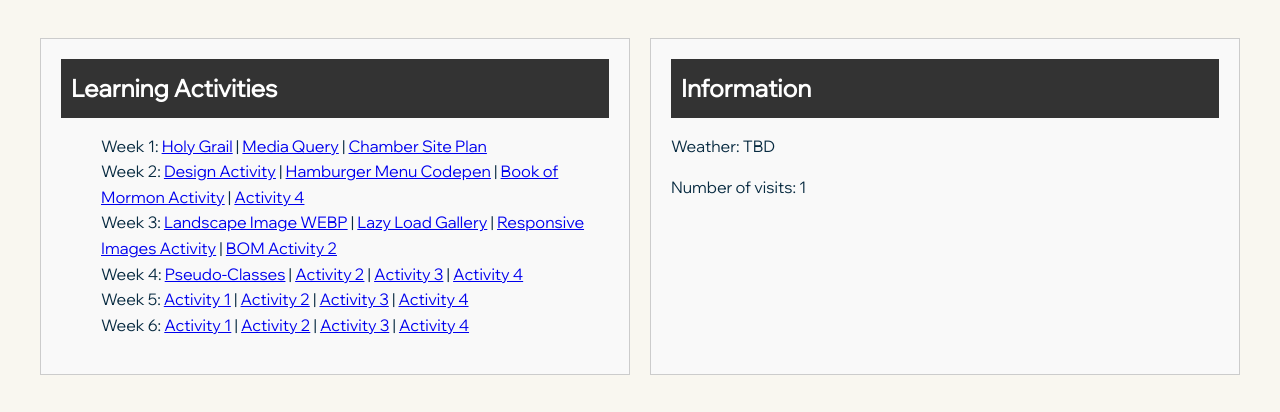
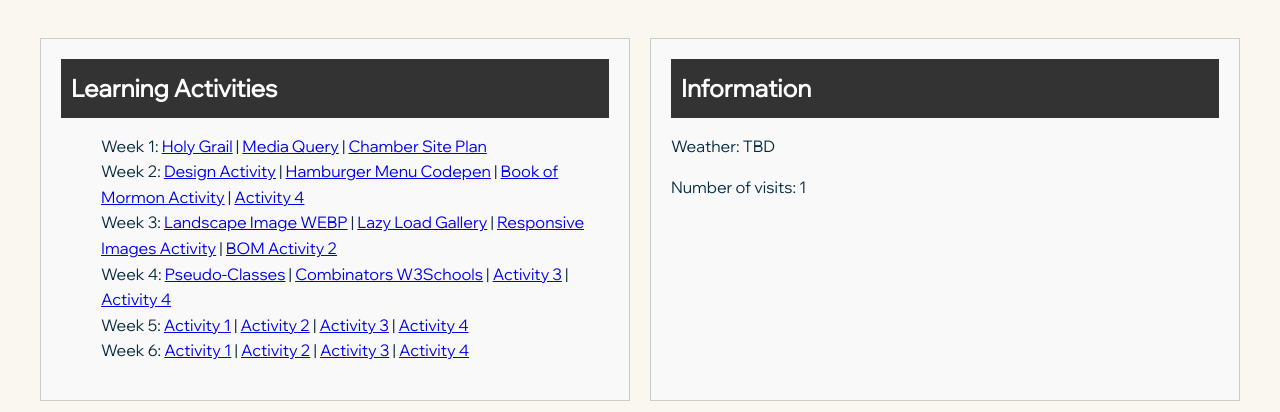
Before and after one commit to jeremy-po/wdd230, a plain HTML site: page index.html in a window 1280 px wide. Shown: the part 1156-1568 px from the top of the page. Drawn offline with Linux system fonts and the light colour scheme; grey boxes are pictures that could not be loaded; a web font is replaced by a local one.

Commit message:
w3schools

```diff
--- a/index.html
+++ b/index.html
@@ -58,7 +58,7 @@
                         <li>Week 1: <a href="/wdd230/week01/holygrail.html">Holy Grail</a> | <a href="/wdd230/week01/media-query.html">Media Query</a> | <a href="week01/chamber-site-plan.html">Chamber Site Plan</a></li>
                         <li>Week 2: <a href="/wdd230/week02/design.html">Design Activity</a> | <a href="https://codepen.io/jeremy-po/pen/JjqpQGV">Hamburger Menu Codepen</a> | <a href="/wdd230/week02/bom.html">Book of Mormon Activity</a> | <a href="#">Activity 4</a></li>
                         <li>Week 3: <a href="/wdd230/week03/images/landscape.webp">Landscape Image WEBP</a> | <a href="/wdd230/week03/lazyload.html">Lazy Load Gallery</a> | <a href="/wdd230/week03/responsive-images.html">Responsive Images Activity</a> | <a href="/wdd230/week03/bom.html">BOM Activity 2</a></li>
-                        <li>Week 4: <a href="https://codepen.io/jeremy-po/pen/wvLwroq">Pseudo-Classes</a> | <a href="#">Activity 2</a> | <a href="#">Activity 3</a> | <a href="#">Activity 4</a></li>
+                        <li>Week 4: <a href="https://codepen.io/jeremy-po/pen/wvLwroq">Pseudo-Classes</a> | <a href="week04/images/combinators-w3schools.png">Combinators W3Schools</a> | <a href="#">Activity 3</a> | <a href="#">Activity 4</a></li>
                         <li>Week 5: <a href="#">Activity 1</a> | <a href="#">Activity 2</a> | <a href="#">Activity 3</a> | <a href="#">Activity 4</a></li>
                         <li>Week 6: <a href="#">Activity 1</a> | <a href="#">Activity 2</a> | <a href="#">Activity 3</a> | <a href="#">Activity 4</a></li>
                     </ul>
```
Also changed, not shown: week04/images/combinators-w3schools.png (added).
